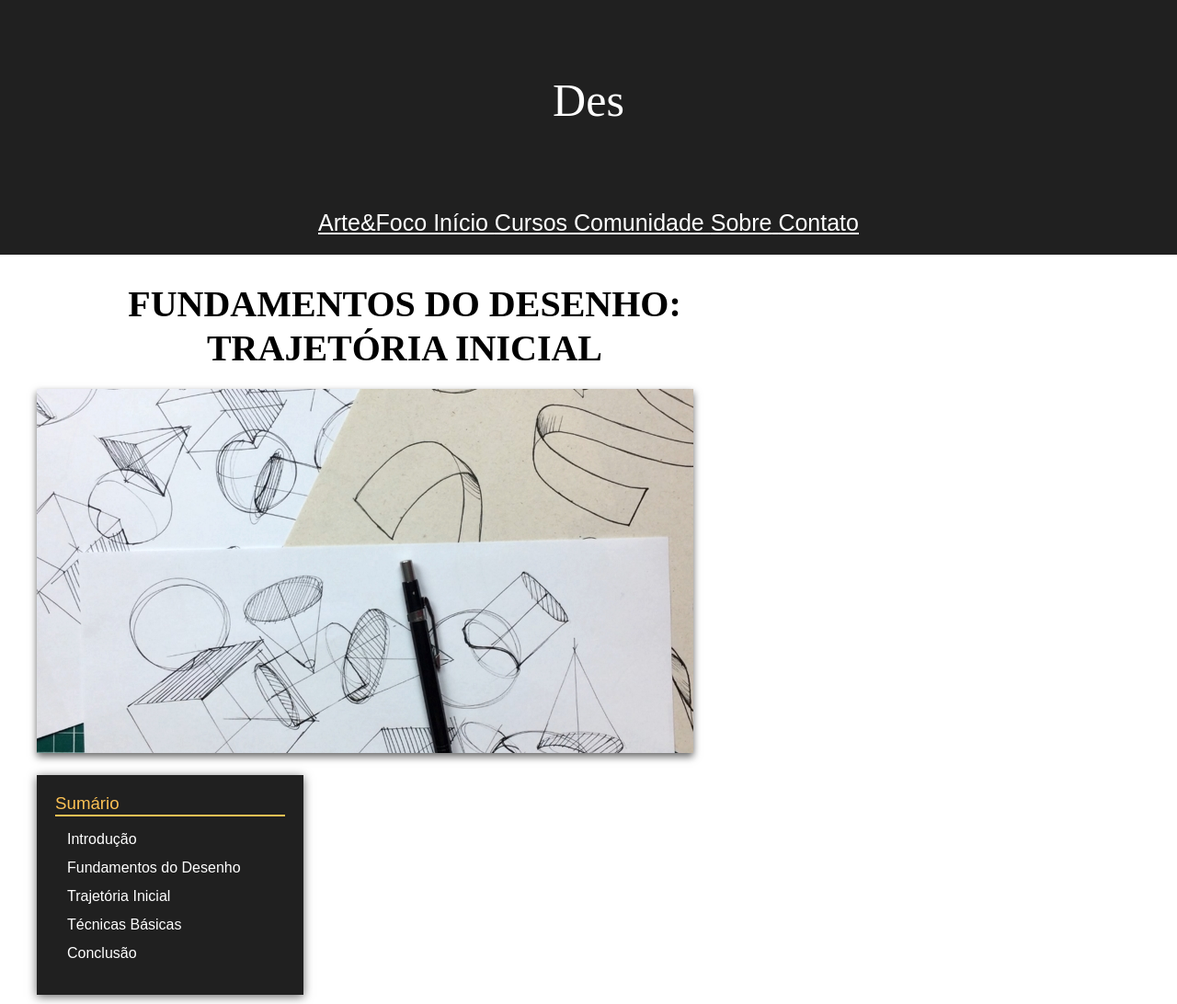
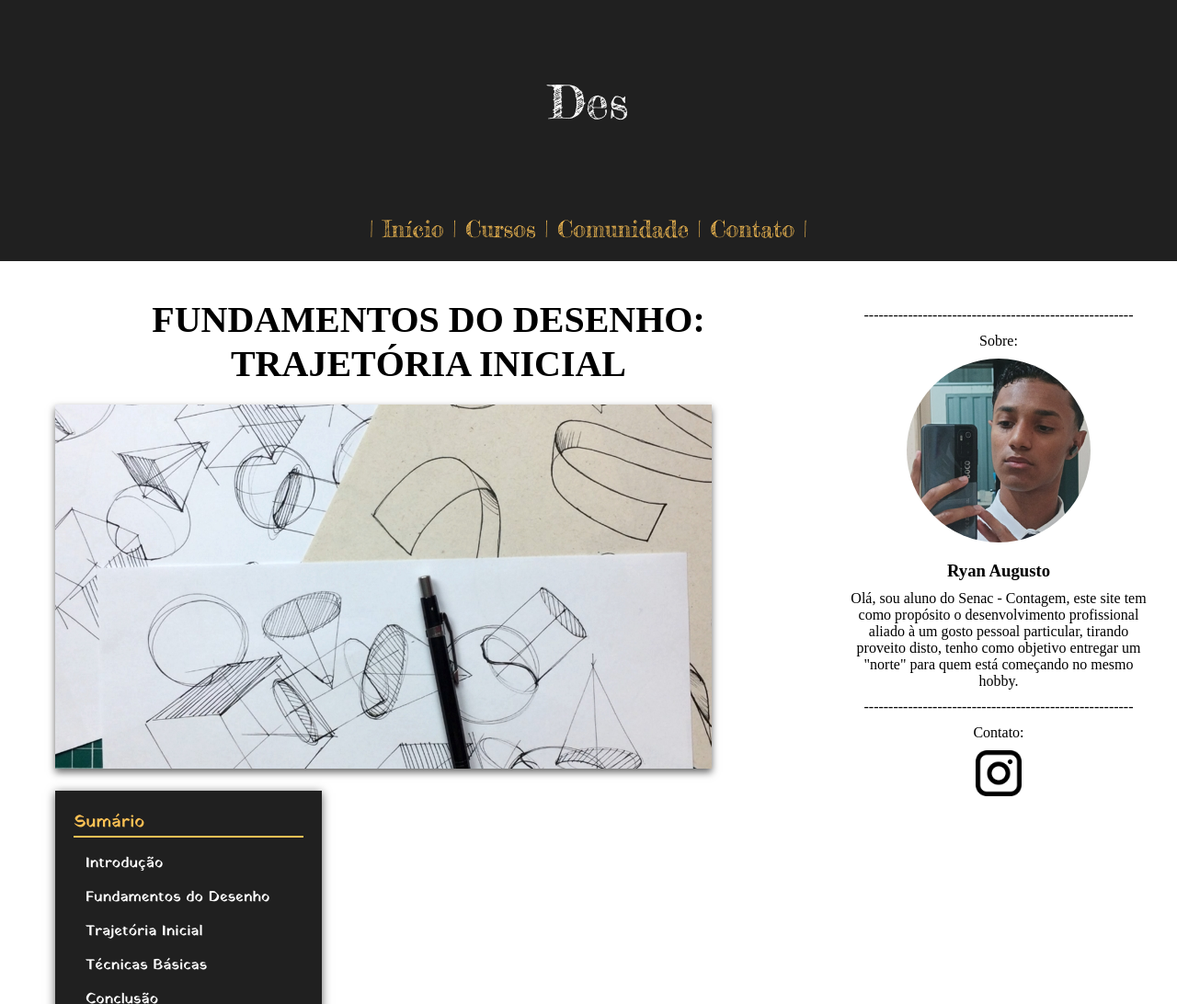
Before and after one commit to RyanAugusto908/Projeto-Portifolio, a plain HTML site: page desenho_tradicional.html in a window 1280 px wide. Shown: the top 1092 px of the page at 92% size. Drawn offline with Linux system fonts and the light colour scheme; a web font is replaced by a local one.

Commit message:
22/10/2025

```diff
--- a/desenho_tradicional.css
+++ b/desenho_tradicional.css
@@ -1,22 +1,22 @@
 /* Definição das fontes customizadas */
 @font-face {
     font-family: "Fredericka the Great";
-    src: url(/Font/FrederickatheGreat-Regular.ttf) format('truetype');
+    src: url(/FrederickatheGreat-Regular.ttf) format('truetype');
 }
 
 @font-face {
     font-family: "Cabin Sketch_r_r";
-    src: url(/Font/CabinSketch-Regular.ttf) format("truetype");
+    src: url(/CabinSketch-Regular.ttf) format("truetype");
 }
 
 @font-face {
     font-family: "Cabin Sketch_r_b";
-    src: url(/Font/CabinSketch-Bold.ttf) format("truetype");
+    src: url(/CabinSketch-Bold.ttf) format("truetype");
 }
 
 @font-face {
     font-family: "Yatra One";
-    src: url(/Font/YatraOne-Regular.ttf) format('truetype');
+    src: url(/YatraOne-Regular.ttf) format('truetype');
 }
 
 /* Animação do texto no título (substituir por JS para melhor performance) */
@@ -82,10 +82,11 @@ header {
 header p,
 header a {
     text-align: center;
-    text-decoration: underline;
-    color: var(--text-color1);
+    text-decoration: none;
+    color: var(--secondary-color);
     margin-top: 90px;
     font-size: 25px;
+    font-family: var(--font_1_fredericka);
 }
 
 main {
@@ -100,13 +101,14 @@ main {
 .sumario {
     top: 100px;                                       /* Distância do topo da viewport */
     align-self: flex-start;                           /* Alinha no topo da sidebar */
-    width: 250px;                                     /* Largura fixa da sidebar */
+    width: 250px;
+    max-width: 100%;                                    /* Largura fixa da sidebar */
     padding: 20px;
     background-color: var(--primary-color);           /* Usa sua variável */
     color: var(--text-color1);
     height: fit-content;                              /* Altura automática */
     box-shadow: 0 2px 10px rgba(0, 0, 0, 0.6);      /* Sombra sutil como no site ref. */
-    font-family: var(--font_2_cabin);
+    font-family: var(--font_3_yatra);
     font-size: 16px;
 }
 
@@ -143,12 +145,16 @@ main {
     padding-left: 20px;
 }
 
-/* Conteúdo principal - Direita */
+/* ======== Conteúdo principal ========= */
+
 .conteudo-principal {
-    flex: 1;                /* Ocupa o espaço restante */
-    max-width: 800px;       /* Limita largura para legibilidade */
-    margin-top: 10px;
+    display: flex; /* Cria um layout flexível */
+    gap: 40px;     /* Espaço entre as colunas */
+    padding: 20px;
+    flex-wrap: nowrap;  /* Garante que as colunas não quebrem linha */
+    justify-content: space-between; /* Espaça as colunas de forma que fiquem uma ao lado da outra */
 }
+
 .conteudo-principal h2{
     text-align: center;
 }
@@ -159,7 +165,7 @@ main {
 }
 
 .texto_principal h3 {
-    font-family: var(--font_2_cabin);
+    font-family: var(--font_3_yatra);
     font-weight: 600;
     font-size:35px;
     color: var(--primary-color);
@@ -193,6 +199,37 @@ main {
     box-shadow: 0 4px 8px rgba(0, 0, 0, 0.6);
 }
 
+/* ========== Colunas ========== */
+
+.coluna_esquerda {
+    flex: 0 0 70%; /* Coluna esquerda ocupa 70% */
+    max-width: 70%;
+}
+
+.coluna_direita {
+    flex: 0 0 30%; /* Coluna direita ocupa 30% */
+    max-width: 30%;
+    font-weight: lighter;
+    text-align: center;
+}
+#foto_sobre{
+    border-radius: 50%;
+    width: 100%;
+    max-width: 200px;
+    aspect-ratio: 1/1;
+    object-fit: cover;
+    display: block;
+    margin: 0 auto 20px auto;
+}
+.coluna_direita img {
+    width: 100%;
+    max-width: 50px;
+}
+
+.coluna_direita p{
+    margin: 10px;
+}
+
 /* ====== Carrossel ====== */
 
 .carrossel {
@@ -206,8 +243,10 @@ main {
 }
 .carrossel img {
     flex-shrink: 0;             /* Impede que as imagens encolham */
-    width: 255px;               /* Largura fixa (ajuste conforme necessário: 150px para menor, 300px para maior) */
-    height: 500px;              /* Altura fixa (ou use auto para manter proporção) */
+    width: 100%x;               /* Largura fixa (ajuste conforme necessário: 150px para menor, 300px para maior) */
+    max-width: 255px;
+    height: auto;              /* Altura fixa (ou use auto para manter proporção) */
+    aspect-ratio: 1/1;
     object-fit: cover;          /* Cobre a área sem distorcer (crop se necessário) */
     box-shadow: 0 4px 8px rgba(0, 0, 0, 0.2); /* Sombra sutil nas imagens */
     transition: transform 0.3s ease; /* Animação suave no hover */
@@ -216,17 +255,22 @@ main {
     transform: scale(1.05);     /* Aumenta ligeiramente no hover para interatividade */
 }
 
+/* ======= Responsividade ========= */
 
-/* Responsividade: No mobile, permite quebra de linha e imagens menores */
 @media (max-width: 768px) {
     .carrossel {
         flex-wrap: wrap;        /* Permite quebra de linha no mobile */
         gap: 10px;              /* Espaço menor */
         justify-content: center;
+        flex-direction: column;
     }
     .carrossel img {
-        width: 150px;           /* Imagens menores no mobile */
-        height: 120px;
+        width: 100%;           /* Imagens menores no mobile */
+        height: auto;
+    }
+    .coluna_esquerda, .coluna_direita {
+        flex: 1 1 100%; /* Cada coluna ocupa 100% da largura */
+        max-width: 100%;
     }
 }
 /* Para telas muito pequenas (ex: celular em portrait) */
@@ -238,5 +282,6 @@ main {
     .carrossel img {
         width: 100%;            /* Largura total no mobile vertical */
         max-width: 250px;
+        height: auto;
     }
 }
--- a/desenho_tradicional.html
+++ b/desenho_tradicional.html
@@ -22,12 +22,10 @@
     <header>
         <h1 class="titulo"></h1>
         <p>
-            <a href="index.html">Arte&Foco
-            <a href="index.html">Início</a>
-            <a href="desenho_tradicional.html">Cursos</a>
-            <a href="comunidade">Comunidade</a>
-            <a href="sobre">Sobre</a>
-            <a href="contato">Contato</a>
+            <a href="index.html">| Início |</a>
+            <a href="desenho_tradicional.html">Cursos |</a>
+            <a href="comunidade">Comunidade |</a>
+            <a href="contato">Contato |</a>
         </p>
 
     </header>
@@ -37,6 +35,7 @@
     <main>
         <!-- Conteúdo principal (direita) -->
         <div class="conteudo-principal">
+            <div class="coluna_esquerda">
                 <section id="introducao" class="texto_principal">
                     <h2>FUNDAMENTOS DO DESENHO:<br>TRAJETÓRIA INICIAL</h2>
                     <div class="imagem_central">
@@ -62,7 +61,6 @@
                         para qualquer tipo de arte visual. Eles permitem que o artista represente a realidade ou crie obras
                         a partir da imaginação de forma precisa e coerente, construindo a estrutura necessária para desenhos
                         equilibrados e realistas.</p>
-                <!-- Adicione mais conteúdo aqui para simular scroll -->
                     <p>Exemplo de conteúdo adicional: Os princípios incluem proporção, perspectiva, sombreamento e
                         composição...</p>
                 </section>
@@ -88,6 +86,21 @@
                     <h3>Conclusão</h3>
                     <p>Resuma os pontos principais e incentive o leitor a praticar.</p>
                 </section>
+            </div>
+
+            <aside class="coluna_direita">
+                <p>-------------------------------------------------------</p>
+                <p>Sobre:<br></p>
+                <img id="foto_sobre" src="sobre_r.png" alt="sobre_foto">
+                <h3>Ryan Augusto</h3>
+                <p>Olá, sou aluno do Senac - Contagem, este site tem como propósito o desenvolvimento profissional aliado à um gosto pessoal particular, tirando proveito disto, tenho como objetivo entregar um "norte" para quem está começando no mesmo hobby.</p>
+                <p>-------------------------------------------------------</p>
+
+                <p>Contato:</p>
+                <a href="https://www.instagram.com/ryann_augustoo?igsh=czl2cHg1dmJ1dWJ4" target="_blank">
+                    <img src="insta_icon.png" alt="insta_icon">
+                </a>
+            </aside>
         </div>
     </main>
 
```
Also changed, not shown: CabinSketch-Bold.ttf (added), CabinSketch-Regular.ttf (added), FrederickatheGreat-Regular.ttf (added), YatraOne-Regular.ttf (added), insta_icon.jpg (added), insta_icon.png (added), sobre_r.png (added). Lines whose indentation alone changed are shown as unchanged.
